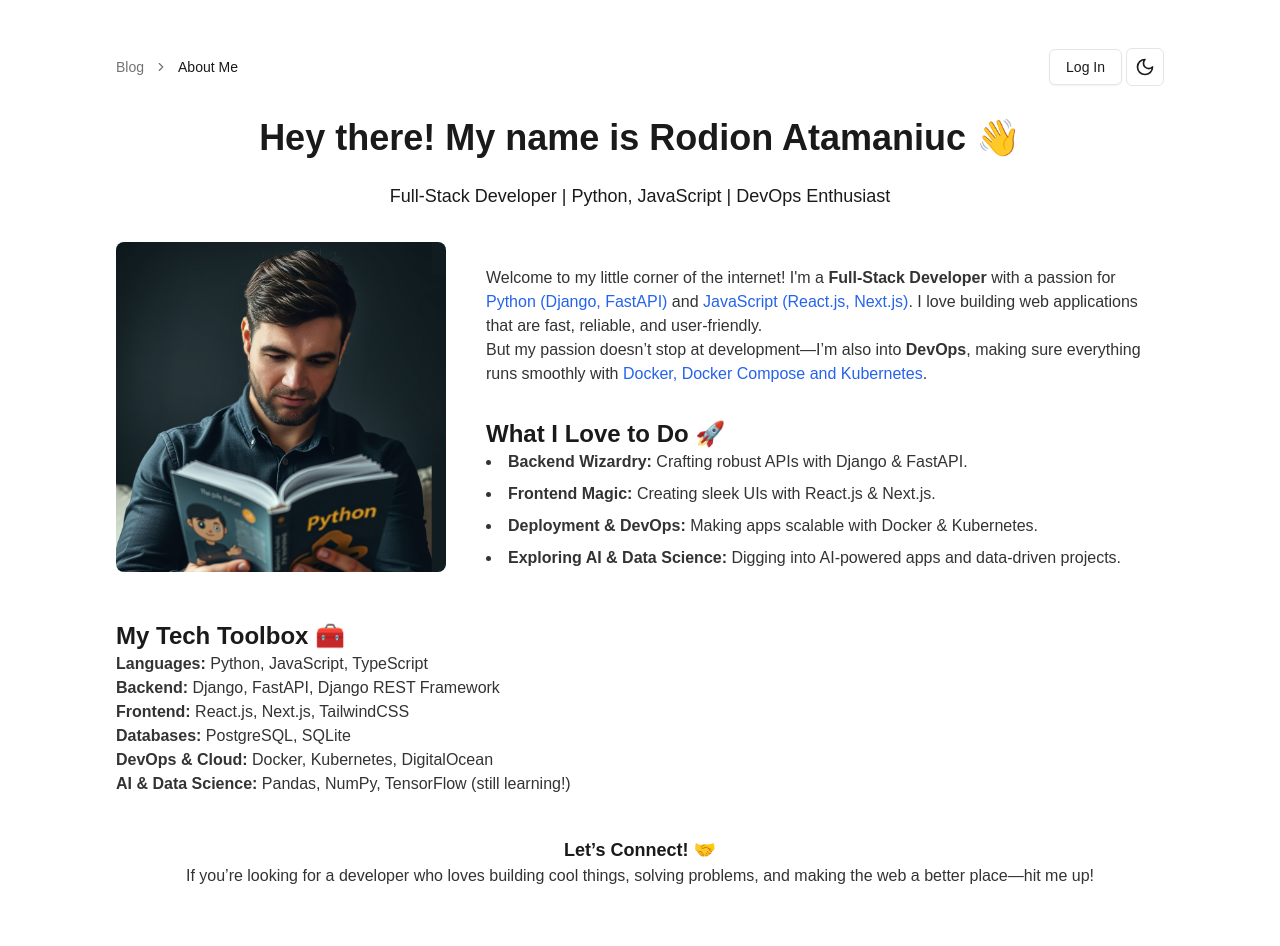
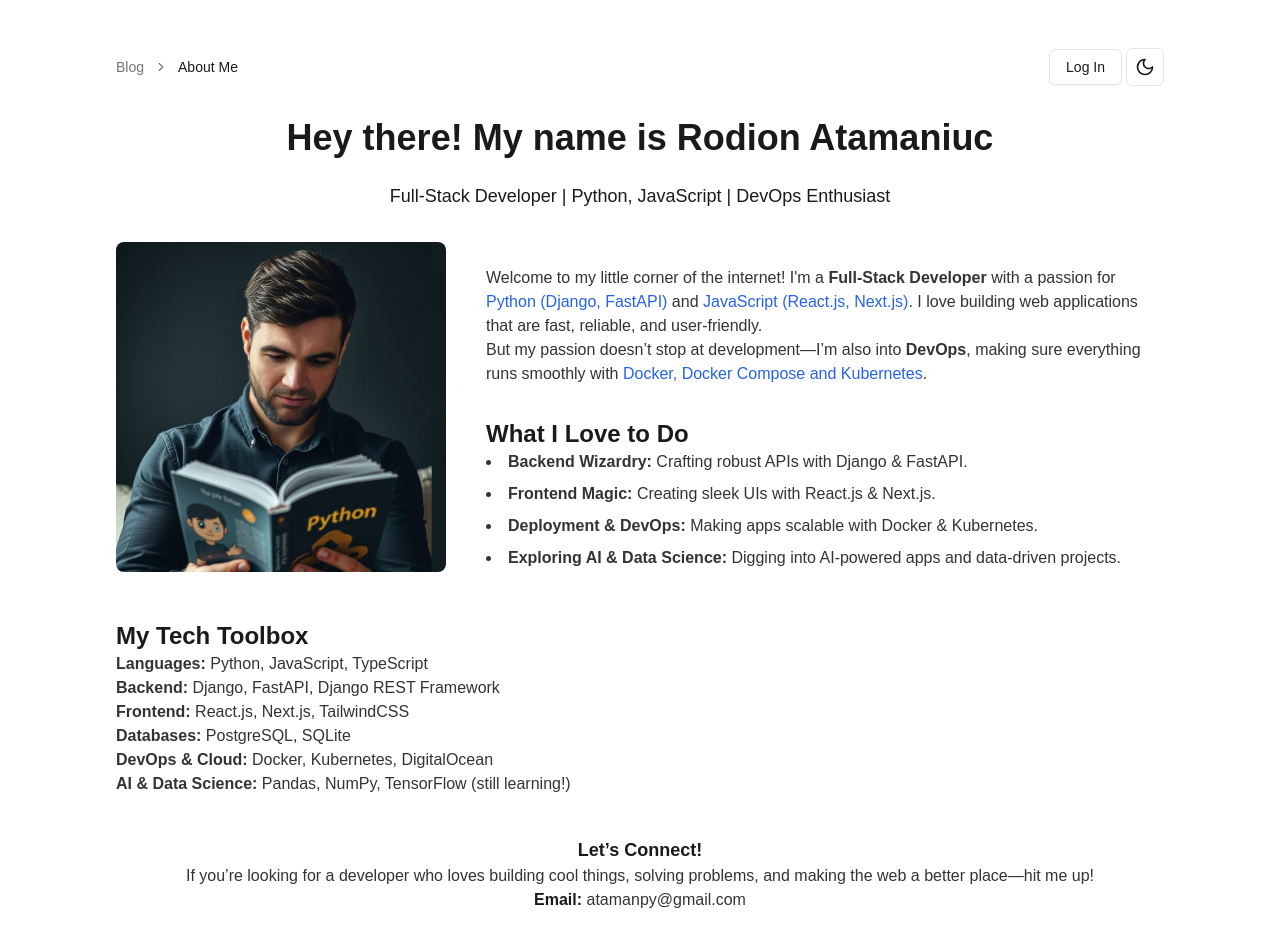
Before and after one commit to AtamanKit/blog, a Next.js app in the folder frontend/: page /about in a window 1280 px wide. Shown: the top 946 px of the page. Built offline with nearby package versions, Linux system fonts and the light colour scheme.

Commit message:
Changed the aboutme page

```diff
--- a/frontend/app/about/page.tsx
+++ b/frontend/app/about/page.tsx
@@ -6,7 +6,7 @@ export default function AboutPage() {
     return (
         <div className="mx-auto max-md:px-6 py-12">
             <BreadcrumbTemplate param="About Me" />
-            <h1 className="text-4xl font-bold text-center mb-6">Hey there! My name is Rodion Atamaniuc 👋</h1>
+            <h1 className="text-4xl font-bold text-center mb-6">Hey there! My name is Rodion Atamaniuc</h1>
             <p className="text-lg text-center mb-8">
                 Full-Stack Developer | Python, JavaScript | DevOps Enthusiast
             </p>
@@ -29,7 +29,7 @@ export default function AboutPage() {
                         But my passion doesn’t stop at development—I’m also into <strong>DevOps</strong>, making sure everything runs smoothly with
                         <span className="text-blue-600"> Docker, Docker Compose and Kubernetes</span>.
                     </p>
-                    <h2 className="text-2xl font-semibold mt-8">What I Love to Do 🚀</h2>
+                    <h2 className="text-2xl font-semibold mt-8">What I Love to Do</h2>
                     <ul className="list-disc list-inside space-y-2 text-secondary-foreground">
                         <li><strong>Backend Wizardry:</strong> Crafting robust APIs with Django & FastAPI.</li>
                         <li><strong>Frontend Magic:</strong> Creating sleek UIs with React.js & Next.js.</li>
@@ -41,7 +41,7 @@ export default function AboutPage() {
 
 
 
-                <h2 className="text-2xl font-semibold mt-8">My Tech Toolbox 🧰</h2>
+            <h2 className="text-2xl font-semibold mt-8">My Tech Toolbox</h2>
             <p className="text-secondary-foreground">
                 <strong>Languages:</strong> Python, JavaScript, TypeScript<br />
                 <strong>Backend:</strong> Django, FastAPI, Django REST Framework<br />
@@ -52,8 +52,9 @@ export default function AboutPage() {
             </p>
 
             <div className="text-center mt-10">
-                <p className="text-lg font-semibold">Let’s Connect! 🤝</p>
+                <p className="text-lg font-semibold">Let’s Connect!</p>
                 <p className="text-secondary-foreground">If you’re looking for a developer who loves building cool things, solving problems, and making the web a better place—hit me up!</p>
+                <p><span className="font-semibold">Email: </span><span className="text-secondary-foreground">atamanpy@gmail.com</span></p>
             </div>
         </div >
     );
```
Lines whose indentation alone changed are shown as unchanged.
